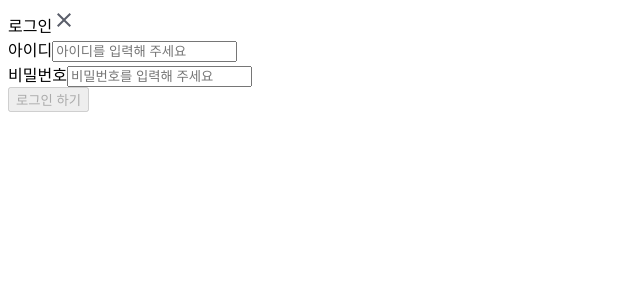
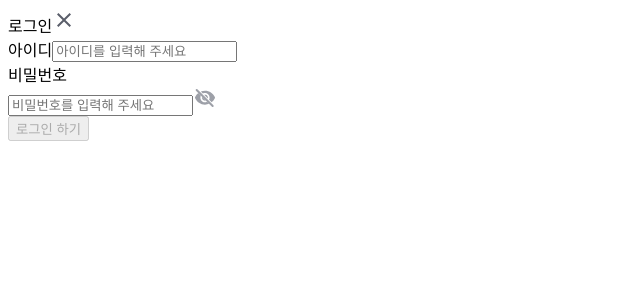
Before and after one commit to PublicDataContest/Client, a Next.js app: page /login in a window 1280 px wide. Shown: the top 300 px of the page, without its empty margins (0-640 px from the left). Built offline with nearby package versions, Linux system fonts and the light colour scheme.

Commit message:
Feat: show password

```diff
--- a/src/pages/login.js
+++ b/src/pages/login.js
@@ -5,6 +5,7 @@ import { useState } from "react";
 export default function Login() {
   const [userName, setUserName] = useState("");
   const [password, setPassword] = useState("");
+  const [showPassword, setShowPassword] = useState(false);
 
   const login = () => {};
 
@@ -24,12 +25,26 @@ export default function Login() {
           </div>
           <div className="flex flex-col gap-[10px]">
             <span className="font-b text-[1.5rem]">비밀번호</span>
-            <input
-              type="password"
-              className="py-[14px] px-[10px] rounded-[5px] bg-[#EFF1F4] text-[1.4rem] placeholder:text-[#9DA0A8]"
-              placeholder="비밀번호를 입력해 주세요"
-              onChange={(e) => setPassword(e.target.value)}
-            />
+            <div className="flex justify-between gap-[10px] items-center py-[14px] px-[10px] rounded-[5px] bg-[#EFF1F4] text-[1.4rem]">
+              <input
+                type={showPassword ? "text" : "password"}
+                className="w-full placeholder:text-[#9DA0A8] bg-[#EFF1F4]"
+                placeholder="비밀번호를 입력해 주세요"
+                onChange={(e) => setPassword(e.target.value)}
+              />
+              <Image
+                alt=""
+                src={
+                  showPassword
+                    ? require("@images/eye.svg")
+                    : require("@images/eye-hide.svg")
+                }
+                width={24}
+                height={24}
+                className="cursor-pointer"
+                onClick={() => setShowPassword((prev) => !prev)}
+              />
+            </div>
           </div>
         </div>
         <button
```
Also changed, not shown: public/images/eye-hide.svg (added), public/images/eye.svg (added).
